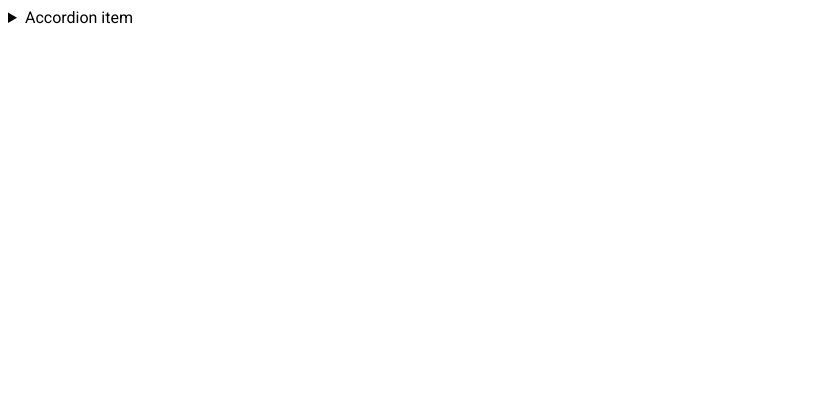
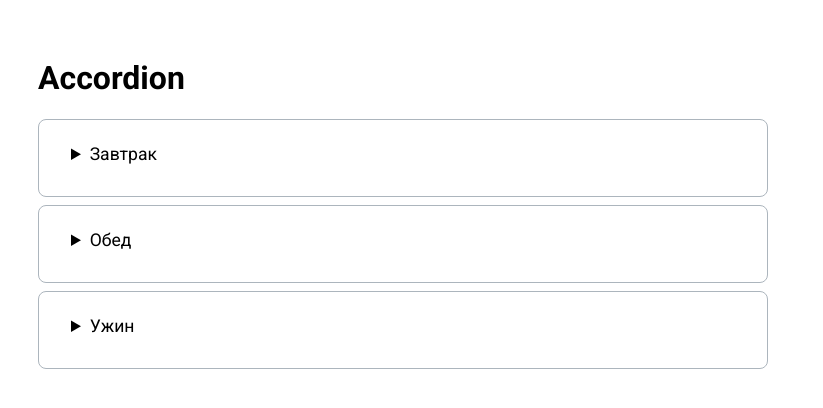
Before and after one commit to js-tasks-ru/htmlcss-20220811_istomina-asia, a website: page 03-lection1/02-accordion/index.html in a window 1280 px wide. Shown: the whole page, without its empty margins (0-823 px from the left). Drawn offline with Linux system fonts and the light colour scheme.

Commit message:
add solution of dz-3-accordion

```diff
--- a/03-lection1/02-accordion/accordion.css
+++ b/03-lection1/02-accordion/accordion.css
@@ -1 +1,32 @@
-/* Стилизация аккордеона */
+.accordion__item {
+    border: 1px solid var(--grey-3);
+    font-size: 1.1rem;
+    border-radius: 8px;
+    padding: 24px 32px 32px;
+    width: 730px;
+    box-sizing: border-box;
+}
+
+.accordion__summary {
+    color: black;
+    font-weight: 400;
+}
+
+.accordion__content {
+    color: var(--grey-4);
+    padding: 0;
+    margin: 16px 0 0
+}
+
+.accordion__item {
+    margin-bottom: 8px;
+}
+
+.accordion__item:last-child {
+    margin-bottom: 0;
+}
+
+
+.accordion__summary::-webkit-details-marker{display:none;}
+.accordion__summary::-moz-list-bullet{list-style-type:none;}
+.accordion__summary::marker{display:none;}
--- a/03-lection1/02-accordion/index.html
+++ b/03-lection1/02-accordion/index.html
@@ -1,18 +1,46 @@
 <!DOCTYPE html>
 <!-- Страница с аккордеоном -->
 <html lang="ru">
+
 <head>
     <link rel="stylesheet" href="../../assets/css/main.css">
     <link rel="stylesheet" href="./accordion.css">
+    <style>
+        body {
+            padding: 30px
+        }
+    </style>
 </head>
+
 <body>
-        <details>
-            <summary>
-                Accordion item
+    <h1>Accordion</h1>
+    <div class="accordion">
+        <details class="accordion__item">
+            <summary class="accordion__summary">
+                Завтрак
             </summary>
-            <p>
-                Hidden content
+            <p class="accordion__content">
+                Каша с маслом, бутерброд с колбасой и кофе
             </p>
         </details>
+        <details class="accordion__item">
+            <summary class="accordion__summary">
+                Обед
+            </summary>
+            <p class="accordion__content">
+               Суп с хлебом, котлета, пюре, огурец и компот
+            </p>
+        </details>
+        <details class="accordion__item">
+            <summary class="accordion__summary">
+                Ужин
+            </summary>
+            <p class="accordion__content">
+                Тост, яблоко и кефир
+            </p>
+        </details>
+    </div>
+
 </body>
+
 </html>
```
Lines whose indentation alone changed are shown as unchanged.
